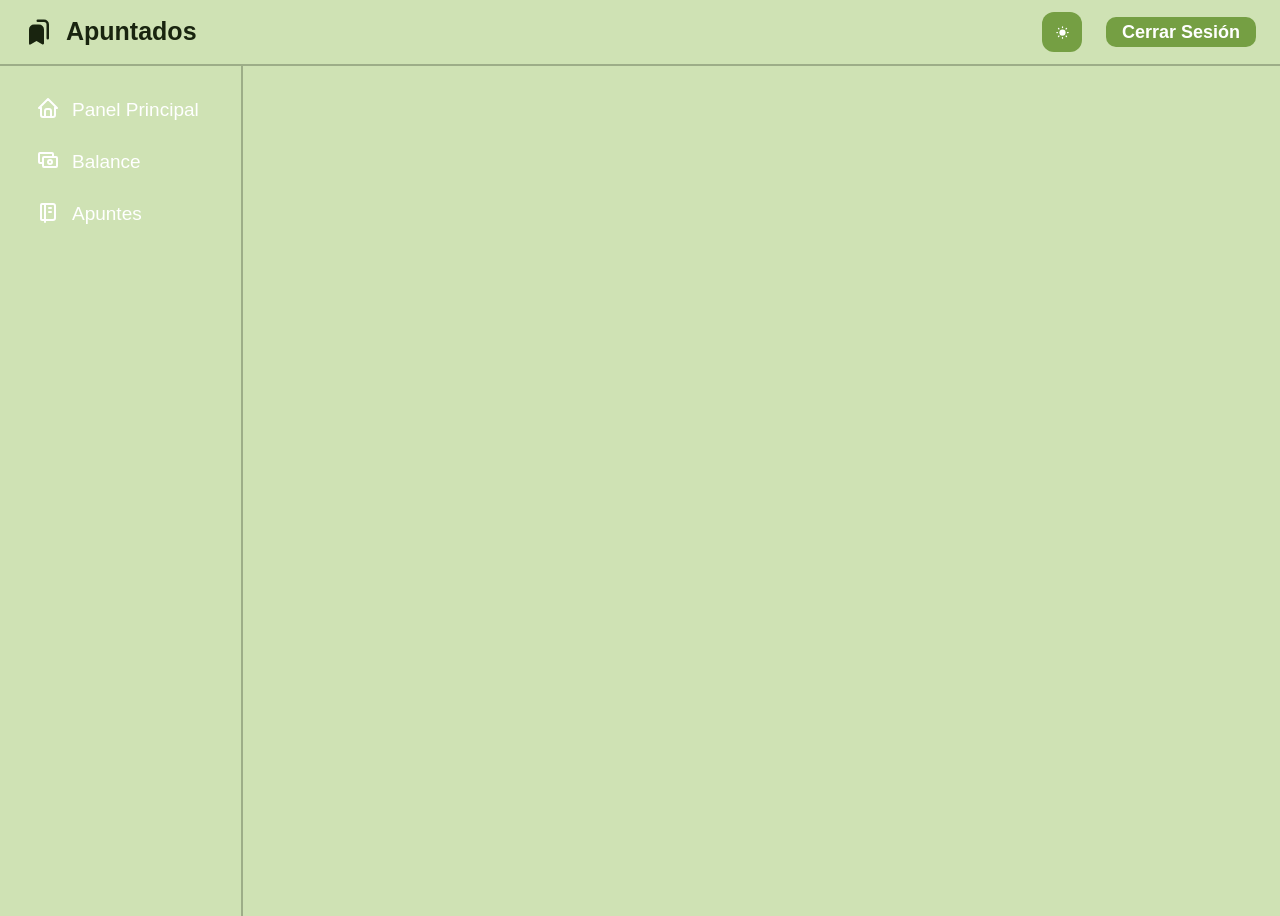
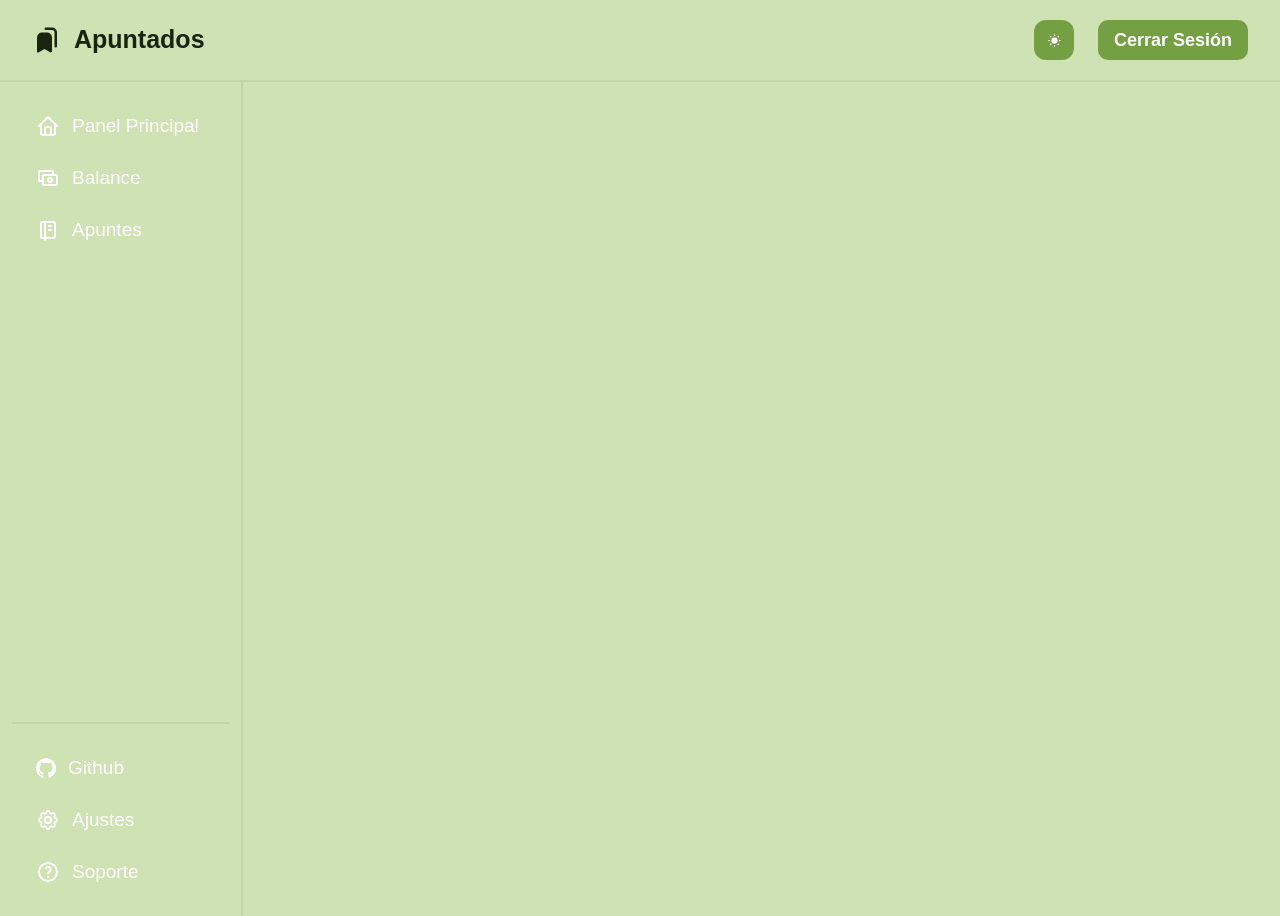
Before and after one commit to joacoooo0/apunta2-project, a React (Vite) app in the folder Client/: page /DashboardBuy in a window 1280 px wide. Built offline with nearby package versions, Linux system fonts and the light colour scheme; a web font is replaced by a local one.

Commit message:
ft-frontend: dashboardbuy casi terminado

```diff
--- a/Client/src/Components/DashboardBuy.jsx
+++ b/Client/src/Components/DashboardBuy.jsx
@@ -3,6 +3,10 @@ import { IconSunFilled } from '@tabler/icons-react';
 import { IconCash } from '@tabler/icons-react';
 import { IconHome } from '@tabler/icons-react';
 import { IconNotebook } from '@tabler/icons-react';
+import { IconSettings } from '@tabler/icons-react';
+import { IconHelp } from '@tabler/icons-react';
+
+import Github from '../assets/img/github';
 
 import { useState, useEffect } from "react"
 
@@ -19,9 +23,9 @@ const DashboardBuy = () => {
 
     return (
         <div className='font-gabarito'>
-            <div>
-                <nav class="dark:bg-[#2c3f1a] bg-[#cfe2b4]">
-                    <div class="flex flex-wrap justify-between items-center mx-3 p-3">
+            <div className=''>
+                <nav class="dark:bg-[#2c3f1a] bg-[#cfe2b4] border-l-0 border-t-0 border-b-2 border-r-0 border-[#9dad88] border-opacity-25">
+                    <div class="flex flex-wrap justify-between items-center mx-3 p-5  ">
                         <a href="https://flowbite.com" class="flex items-center space-x-3 rtl:space-x-reverse">
                             <IconBookmarksFilled className='dark:text-white text-[#19240f]' width={30} height={30} />
                             <span class="self-center text-[25px] font-semibold whitespace-nowrap text-[#19240f] dark:text-[#ffffff] text">Apuntados</span>
@@ -30,36 +34,50 @@ const DashboardBuy = () => {
                             <button className="flex justify-center items-center bg-[#759f43] w-[40px] h-[40px] rounded-[12px] hover:shadow-lg dark:shadow-[#a6c977]" onClick={handleChangeTheme}>
                                 <IconSunFilled width={15} height={15} color='white' />
                             </button>
-                            <a href="#" class="flex justify-center items-center text-[18px] font-semibold text-white dark:text-[#ffffff] hover:bg-[#49692b] bg-[#759f43] w-[150px] h-[30px] rounded-[10px] ">Cerrar Sesión</a>
+                            <a href="#" class="flex justify-center items-center text-[18px] font-semibold text-white dark:text-[#ffffff] hover:bg-[#628d3a] bg-[#759f43] w-[150px] h-[40px] rounded-[10px] ">Cerrar Sesión</a>
                         </div>
                     </div>
                 </nav>
-                <hr className='border-[#9dad88]' />
-                <hr className='border-[#9dad88]' />
+
             </div>
 
             <div className='flex'>
-                <div className='dark:bg-[#2c3f1a] bg-[#cfe2b4] w-[300px] h-[850px] border-l-0 border-t-0 border-b-0 border-r-2 border-[#9dad88]'>
+                <div className='dark:bg-[#2c3f1a] bg-[#cfe2b4] w-[300px] border-l-0 border-t-0 border-b-0 border-r-2 border-[#9dad88] border-opacity-25'>
                     <ul className=''>
                         <li className='flex flex-col mx-3 px-3 py-6 font-normal text-white text-[19px] space-y-3'>
                             <div className='hover:bg-[#405c26] h-10 flex items-center p-3 rounded-[9px]'>
-                                <a className='flex' href=""><IconHome className='mr-3' stroke={2} /> Panel Principal</a>
+                                <a className='flex items-center justify-center' href=""><IconHome className='mr-3' stroke={2} /> Panel Principal</a>
                             </div>
                             <div className='hover:bg-[#405c26] h-10 flex items-center p-3 rounded-[9px]'>
-                                <a className='flex' href=""><IconCash className='mr-3' stroke={2} /> Balance</a>
+                                <a className='flex items-center justify-center' href=""><IconCash className='mr-3' stroke={2} /> Balance</a>
                             </div>
                             <div className='hover:bg-[#405c26] h-10 flex items-center p-3 rounded-[9px]'>
-                                <a className='flex' href=""><IconNotebook className='mr-3' stroke={2} /> Apuntes</a>
+                                <a className='flex items-center justify-center' href=""><IconNotebook className='mr-3' stroke={2} /> Apuntes</a>
                             </div>
                         </li>
                     </ul>
+                    <div className='pt-[448px]'>
+                        <hr className='border-[#9dad88] border-opacity-25 mx-3' />
+                        <hr className='border-[#9dad88] border-opacity-25 mx-3' />
+                        <ul className=''>
+                            <li className='flex flex-col mx-3 px-3 py-6 font-normal text-white text-[19px] space-y-3'>
+                                <div className='hover:bg-[#405c26] h-10 flex items-center p-3 rounded-[9px]'>
+                                    <a className='flex items-center justify-center' href=""><Github className="mr-3 w-5 h-5" color={'white'} /> Github</a>
+                                </div>
+                                <div className='hover:bg-[#405c26] h-10 flex items-center p-3 rounded-[9px]'>
+                                    <a className='flex items-center justify-center' href=""><IconSettings className='mr-3' stroke={2} /> Ajustes</a>
+                                </div>
+                                <div className='hover:bg-[#405c26] h-10 flex items-center p-3 rounded-[9px]'>
+                                    <a className='flex items-center justify-center' href=""><IconHelp className='mr-3' stroke={2} /> Soporte</a>
+                                </div>
+                            </li>
+                        </ul>
+                    </div>
                 </div>
-                <div className=' dark:bg-[#2c3f1a] bg-[#cfe2b4] w-full min-h-full'>
-
-                </div>
+                <div className='w-full h-auto dark:bg-[#2c3f1a] bg-[#cfe2b4]'></div>
             </div>
 
-        </div>
+        </div >
 
     );
 }
```
